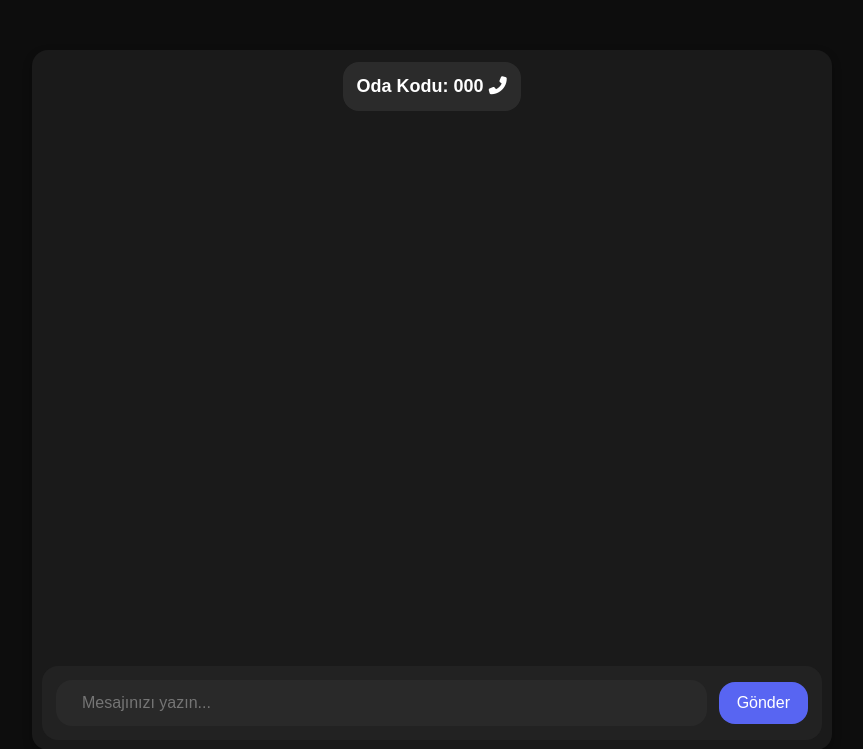
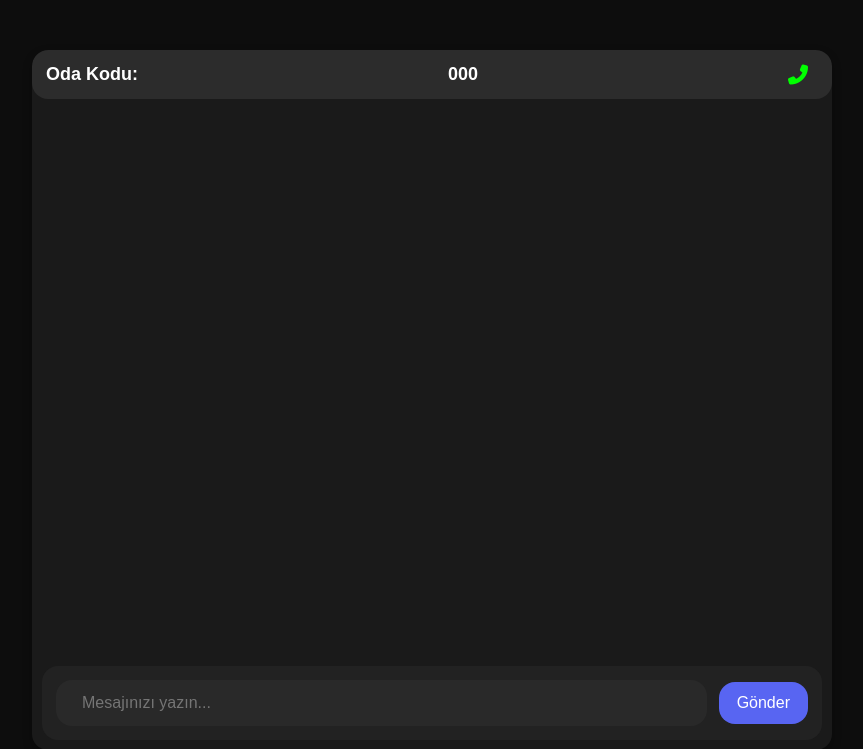
Before and after one commit to Sacid66/yard-met, a Flask app: template templates/chat.html in a window 1280 px wide. Shown: the top 749 px of the page, without its empty margins (208-1071 px from the left). Run offline with Flask 2, Linux system fonts and the light colour scheme; the template is opened without the code that fills it: most values are stand-ins (such as "Sample title", 1, 10 or a date in 2020); some libraries are stand-ins or nearby versions.

Commit message:
Update styles.css

```diff
--- a/static/styles.css
+++ b/static/styles.css
@@ -44,7 +44,7 @@ body {
         transform: translate(-50%, -50%) scale(0.6);
     }
     100% {
-        width: 800px; /* Daha büyük olacak */
+        width: 800px;
         height: 700px;
         opacity: 1;
         transform: translate(-50%, -50%) scale(1);
@@ -53,17 +53,28 @@ body {
 
 /* Oda Başlığı */
 .chat-header {
+    display: flex;
+    justify-content: space-between;
+    align-items: center;
     padding: 14px;
     background: rgba(255, 255, 255, 0.08);
     border-radius: 16px;
     font-size: 18px;
     font-weight: bold;
     text-align: center;
-    width: fit-content;
-    margin: 12px auto;
-    opacity: 0;
-    animation: fadeIn 0.5s ease-in forwards;
-    animation-delay: 1.2s;
+}
+
+/* Telefon ikonu */
+.call-icon {
+    font-size: 20px;
+    color: #00ff00;
+    cursor: pointer;
+    transition: color 0.3s ease;
+    margin-right: 10px;
+}
+
+.call-icon:hover {
+    color: #00cc00;
 }
 
 /* Mesaj Listesi */
@@ -71,7 +82,7 @@ body {
     flex-grow: 1;
     padding: 20px;
     overflow-y: auto;
-    overflow-x: hidden; /* Yatay scroll engellendi */
+    overflow-x: hidden;
     display: flex;
     flex-direction: column;
     opacity: 0;
@@ -177,7 +188,7 @@ button:hover {
 /* Gelen mesaj solda */
 .message.received {
     align-self: flex-start;
-    background: #0D0D0D; /* Siyah olacak */
+    background: #0D0D0D;
     border-radius: 14px 14px 14px 0;
     color: white;
 }
```
